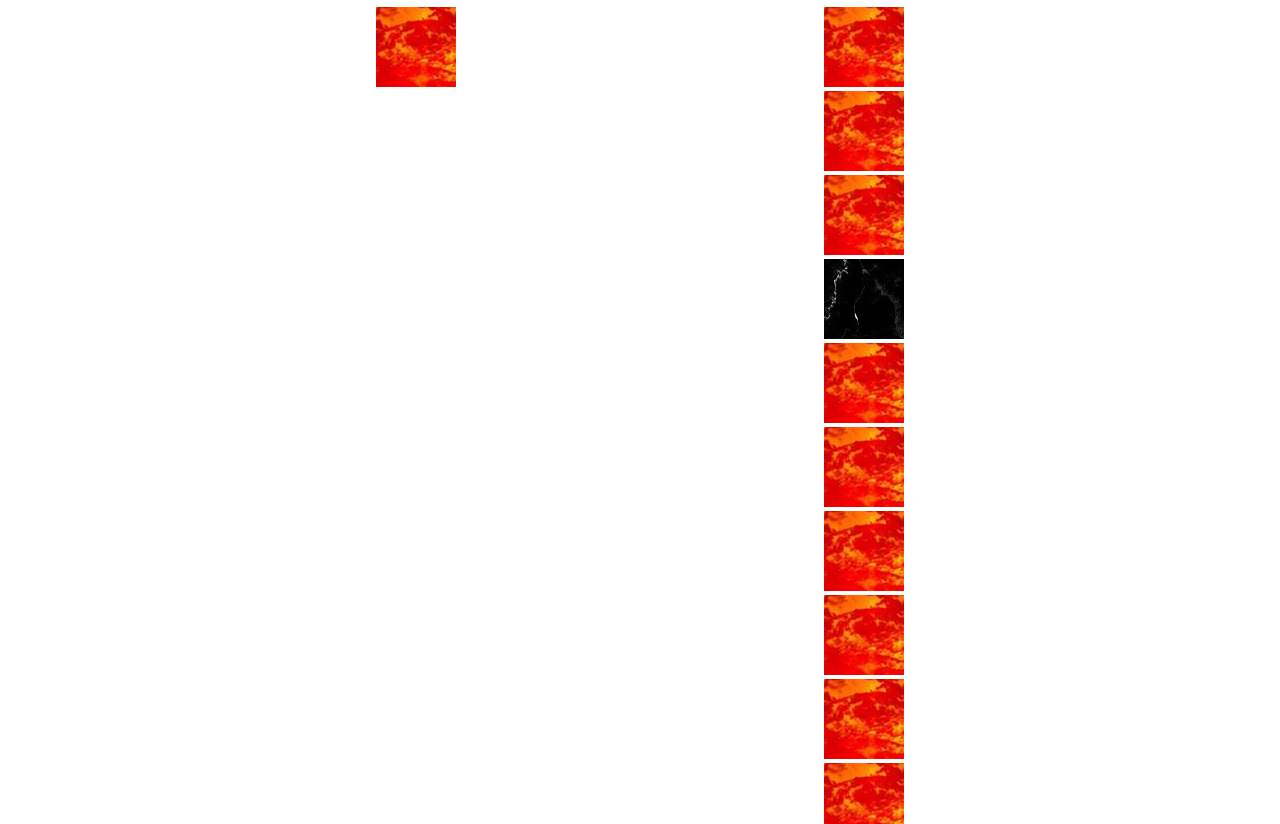
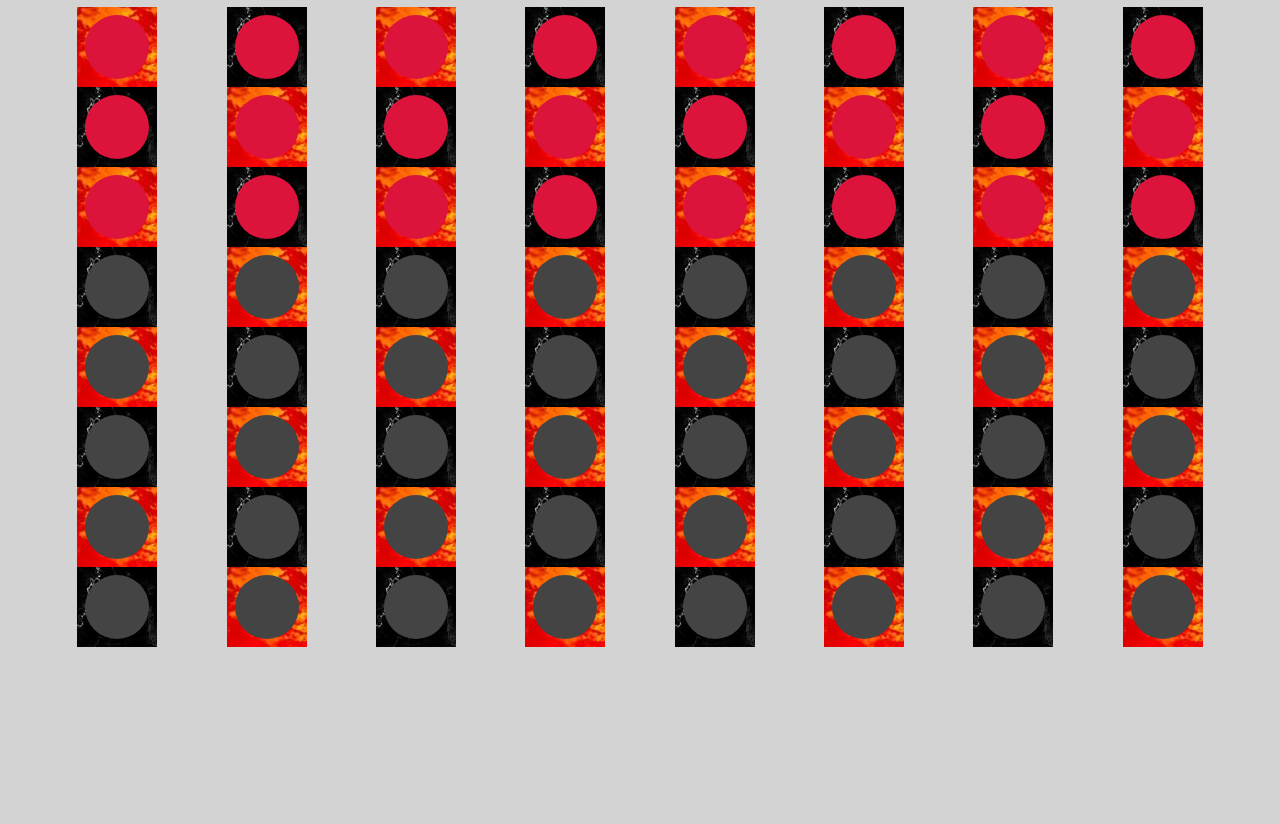
Before and after one commit to ryanlester91/checkersJS, a plain HTML site: page index.html in a window 1280 px wide. Shown: the part 73-897 px from the top of the page. After the commit the page ends 800 px from the top, so only its background shows below. Drawn offline with nearby package versions, Linux system fonts and the light colour scheme.

Commit message:
added renderChecker function within renderCell, all cell squares and checkers appear

```diff
--- a/styles.css
+++ b/styles.css
@@ -1,5 +1,6 @@
   body {
       text-align: center;
+      background-color: lightgrey;
     }
     .row {
       display: flex;
--- a/template.js
+++ b/template.js
@@ -31,19 +31,26 @@ function renderCell(rowNum, cellNum) {
         //Black cell
         return `
         <div id="cell-${rowNum}-${cellNum}" class="cell black">
+        ${renderChecker(rowNum)}
+        </div>
         `
     } else
         //White Cell
-    return `<div id="cell-${rowNum}-${cellNum}" class="cell white"></div>`
+    return `<div id="cell-${rowNum}-${cellNum}" class="cell white">
+    ${renderChecker(rowNum)}
+    </div>`
 }
 
 function renderChecker(rowNum) {
     if (rowNum <=3) {
         return `<div class="checker white-checker"></div>`
+        //console.log(`<div class="checker white-checker"></div>`)
     } else if (rowNum >=6) {
         return `<div class="checker black-checker"></div>`
+        //console.log(`<div class="checker black-checker"></div>`)
     } else {
         return `<div class="checker black-checker" hidden="true"></div>`
+        //console.log(`<div class="checker black-checker" hidden="true"></div>`)
     }
 }
 
@@ -56,3 +63,5 @@ function parity(num) {
 function determineColor(rowNum, cellNum) {
     return parity(cellNum) == parity(rowNum) ? 'white' : 'black'
 }
+
+renderChecker();
```
Also changed, not shown: board.js (+4 -4 lines).
